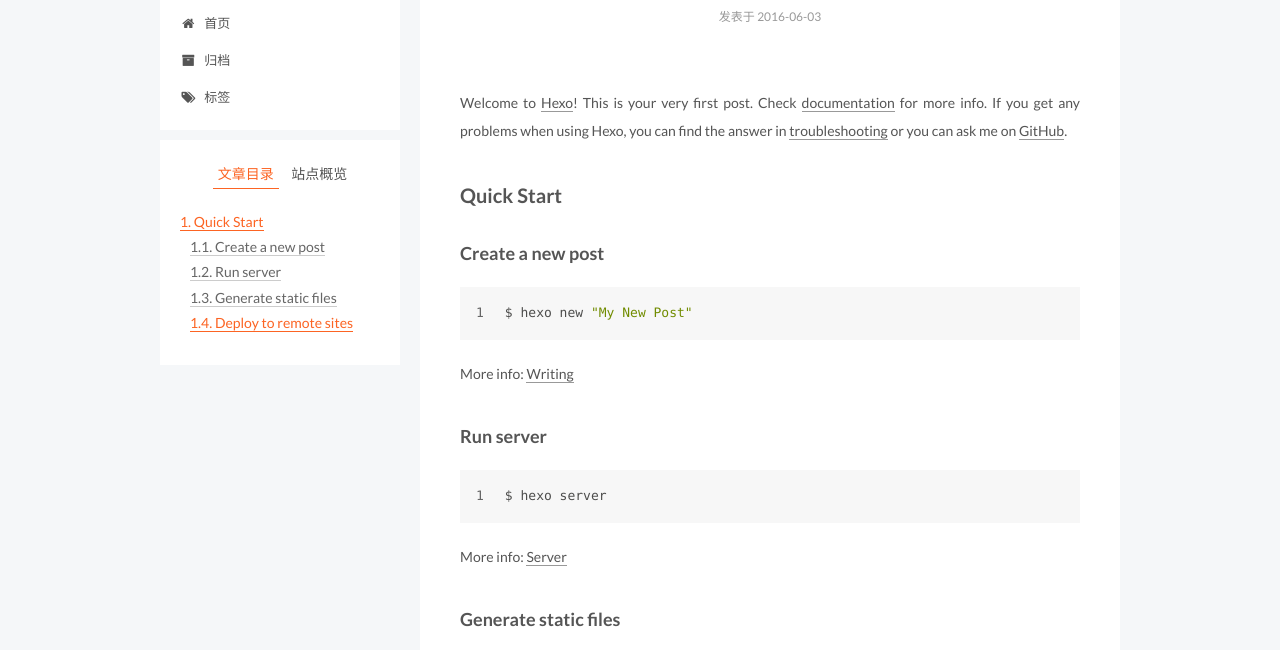
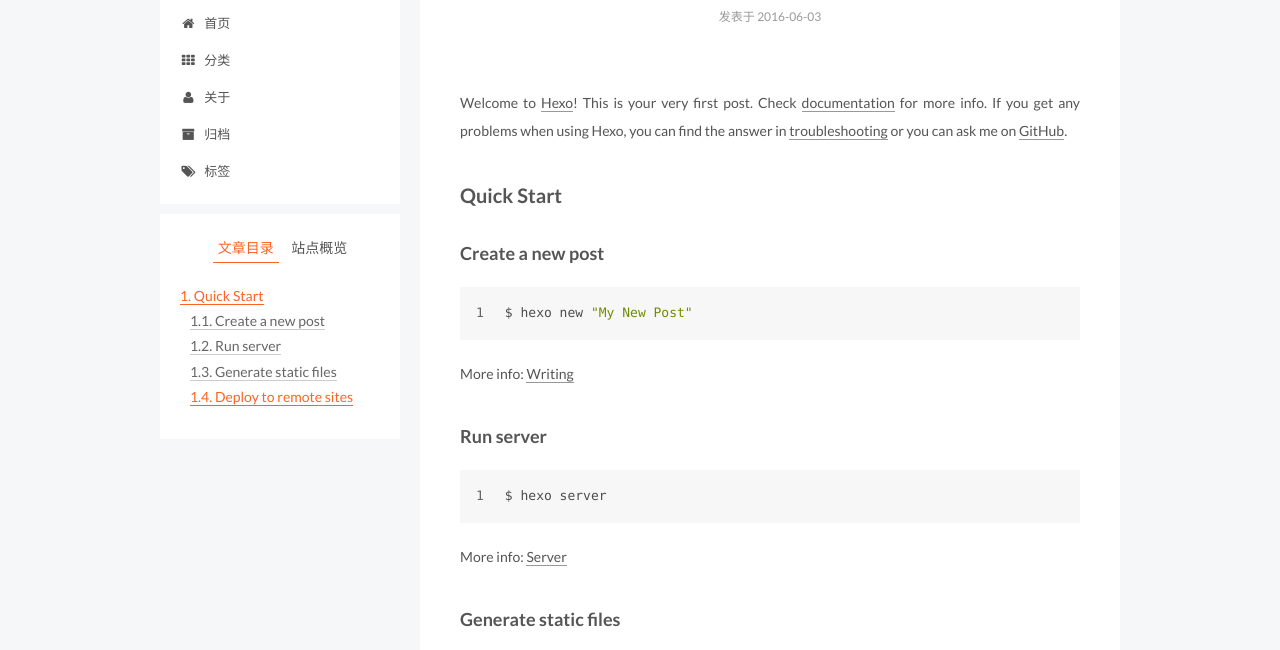
Before and after one commit to sukey1992/sukey1992.github.io, a plain HTML site: page 2016/06/03/hello-world/index.html in a window 1280 px wide. Shown: the part 120-770 px from the top of the page. Drawn offline with Linux system fonts and the light colour scheme.

Commit message:
Site updated: 2016-06-03 19:14:18

```diff
--- a/2016/06/03/hello-world/index.html
+++ b/2016/06/03/hello-world/index.html
@@ -173,6 +173,26 @@
               <i class="menu-item-icon fa fa-fw fa-home"></i> <br />
 
             首页
+          </a>
+        </li>
+
+
+        <li class="menu-item menu-item-categories">
+          <a href="/categories" rel="section">
+
+              <i class="menu-item-icon fa fa-fw fa-th"></i> <br />
+
+            分类
+          </a>
+        </li>
+
+
+        <li class="menu-item menu-item-about">
+          <a href="/about" rel="section">
+
+              <i class="menu-item-icon fa fa-fw fa-user"></i> <br />
+
+            关于
           </a>
         </li>
 
--- a/css/main.css
+++ b/css/main.css
@@ -1549,7 +1549,7 @@
   width: 4px;
   height: 4px;
   border-radius: 50%;
-  background: #6b25ff;
+  background: #52a8b8;
 }
 .links-of-blogroll {
   font-size: 13px;
```
Also changed, not shown: archives/2016/06/index.html (+20 -0 lines), archives/2016/index.html (+20 -0 lines), archives/index.html (+20 -0 lines), index.html (+20 -0 lines).
